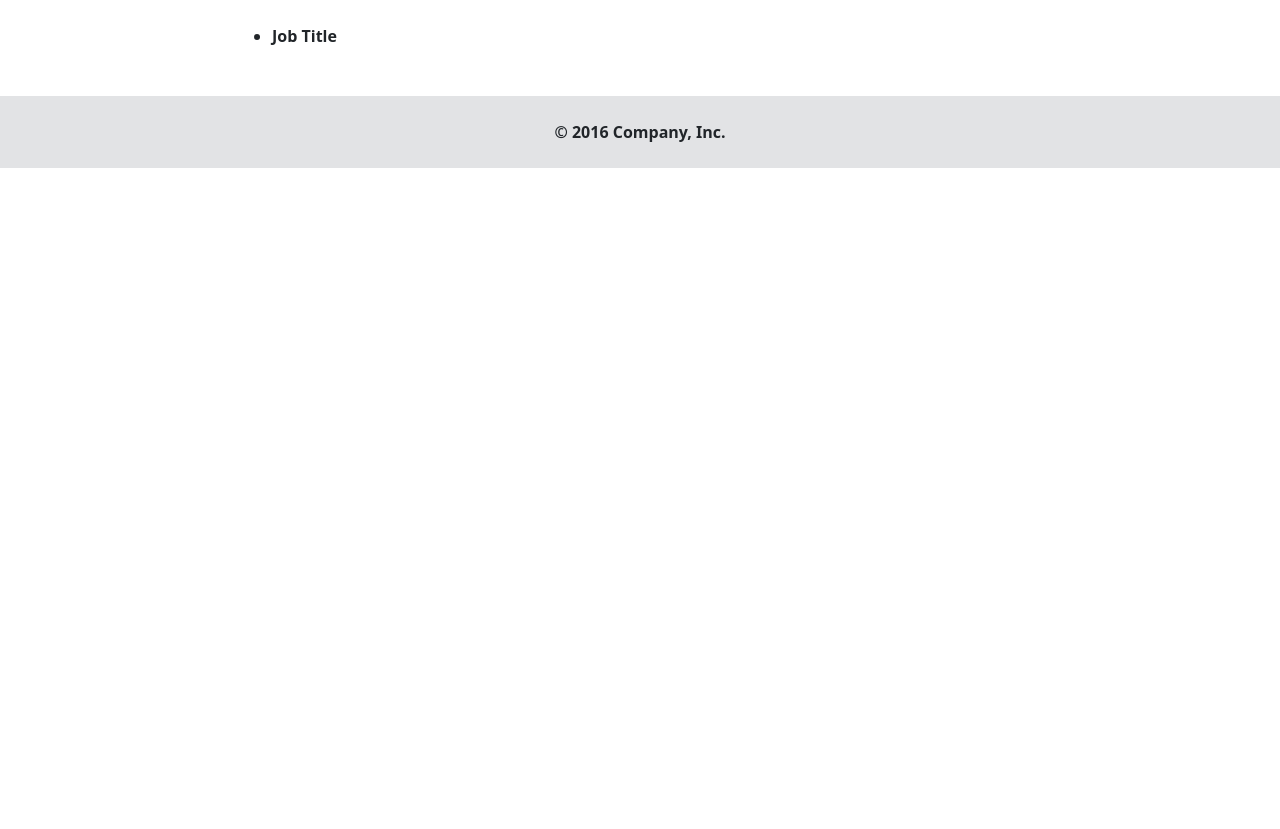
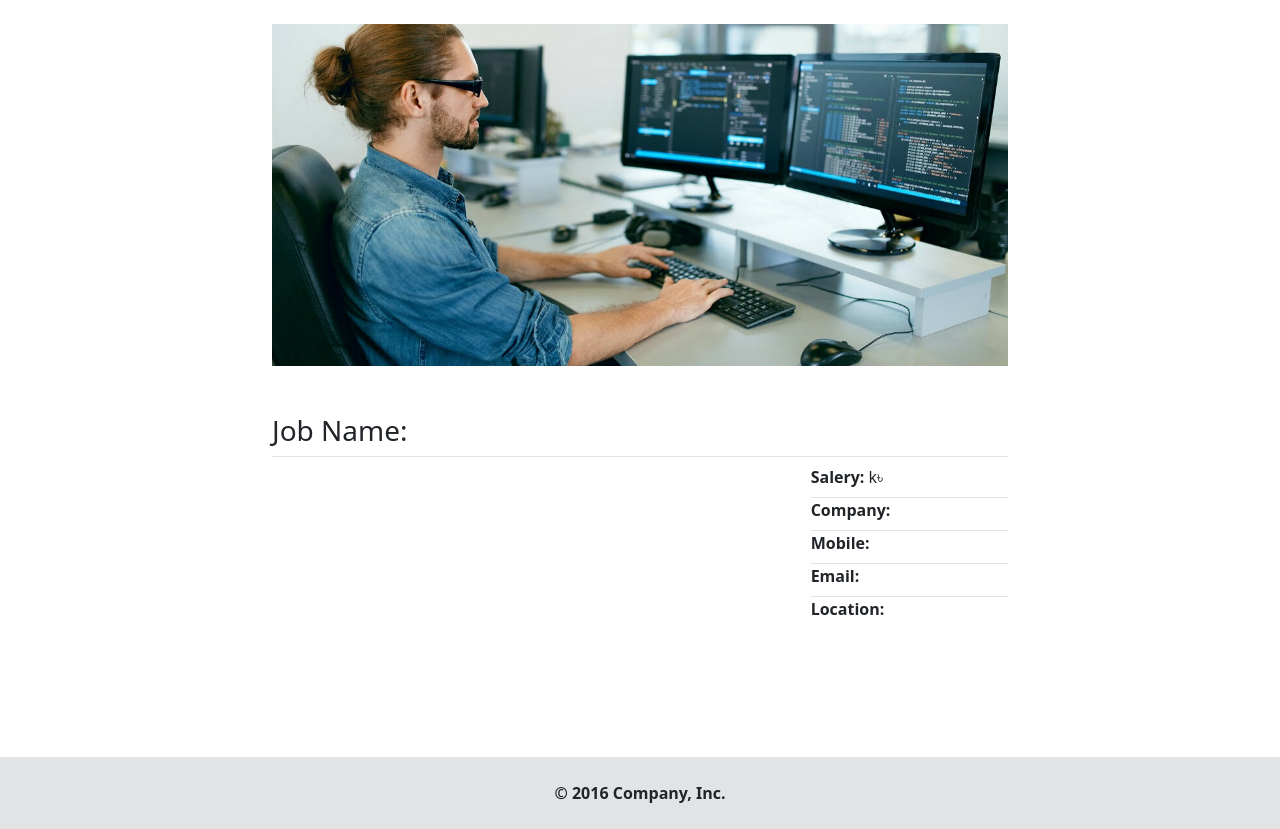
Before and after one commit to sbnoman01/job-listing-app, a PHP site: page /job.php in a window 1280 px wide. Shown: the part 104-933 px from the top of the page. Before the commit the page ends 272 px from the top, so only its background shows below. Run offline with PHP 8.4, Linux system fonts and the light colour scheme; data comes from the database, SQL or seed files in the repository.

Commit message:
Update Create listing

```diff
--- a/css/style.css
+++ b/css/style.css
@@ -2,3 +2,6 @@
     margin: 0;
     padding: 0;
 }
+ul{
+    list-style: none;
+}
--- a/lib/Job.php
+++ b/lib/Job.php
@@ -58,5 +58,27 @@
         return $job;
     }
 
+    public function create( $data ){
 
+        // insert query
+        $this->db->query("INSERT INTO `job_list` ( `cat_id`, `company_name`, `job_title`, `job_desc`, `job_salery`, `job_location`, `user_contact`, `email_contact`) VALUES (:cat_id, :company_name, :job_title, :job_desc, :job_salery, :job_location, :user_contact, :email_contact') ");
+
+        // bind data
+        $this->db->bind(':cat_id', $data['job_category']);
+        $this->db->bind(':company_name', $data['company_name']);
+        $this->db->bind(':job_title', $data['job_title']);
+        $this->db->bind(':job_desc', $data['job_description']);
+        $this->db->bind(':job_salery', $data['job_salery']);
+        $this->db->bind(':job_location', $data['job_location']);
+        $this->db->bind(':user_contact', $data['job_contact_mobile']);
+        $this->db->bind(':email_contact', $data['job_contact_email']);
+
+        // execude
+        if( $this->db->execute() ){
+            return true;
+        }
+        else{
+            return false;
+        }
+    }
 }
--- a/teamplates/job-single.php
+++ b/teamplates/job-single.php
@@ -5,10 +5,27 @@
 
 <div class="container">
 	<div class="row">
-		<div class="col-lg-6 offset-2">
-			<ul class="list-group list-none">
-				<li><strong>Job Title </strong><?php echo $job_single->job_title; ?></li>
-			</ul>
+		<div class="col-lg-8 offset-2">
+			<img src="assets/single-job.jpg" alt="" class="h-50 w-100 object-fit-cover">
+			<div class="job-single-details mt-5">
+				<h3 class="border-bottom pb-2">Job Name: <?= $job_single->job_title ?></h3>
+				<div class="row">
+					<div class="col-md-8">
+						<div class="job-description pt-2 border-right">
+							<p><?= $job_single->job_desc ?></p>
+						</div>
+					</div>
+					<div class="col-md-4">
+						<ul>
+							<li class="border-bottom pb-2"><strong>Salery:</strong> <?= $job_single->job_salery . 'k৳'?></li>
+							<li class="border-bottom pb-2"><strong>Company:</strong> <?= $job_single->company_name ?></li>
+							<li class="border-bottom pb-2"><strong>Mobile:</strong> <?= $job_single->user_contact ?></li>
+							<li class="border-bottom pb-2"><strong>Email:</strong> <?= $job_single->email_contact ?></li>
+							<li class=""><strong>Location:</strong> <?= $job_single->job_location ?></li>
+						</ul>
+					</div>
+				</div>
+			</div>
 		</div>
 	</div>
 </div>
```
Also changed, not shown: create.php (added, +31 -0 lines), teamplates/job-create.php (added, +68 -0 lines), assets/single-job.jpg (added).
